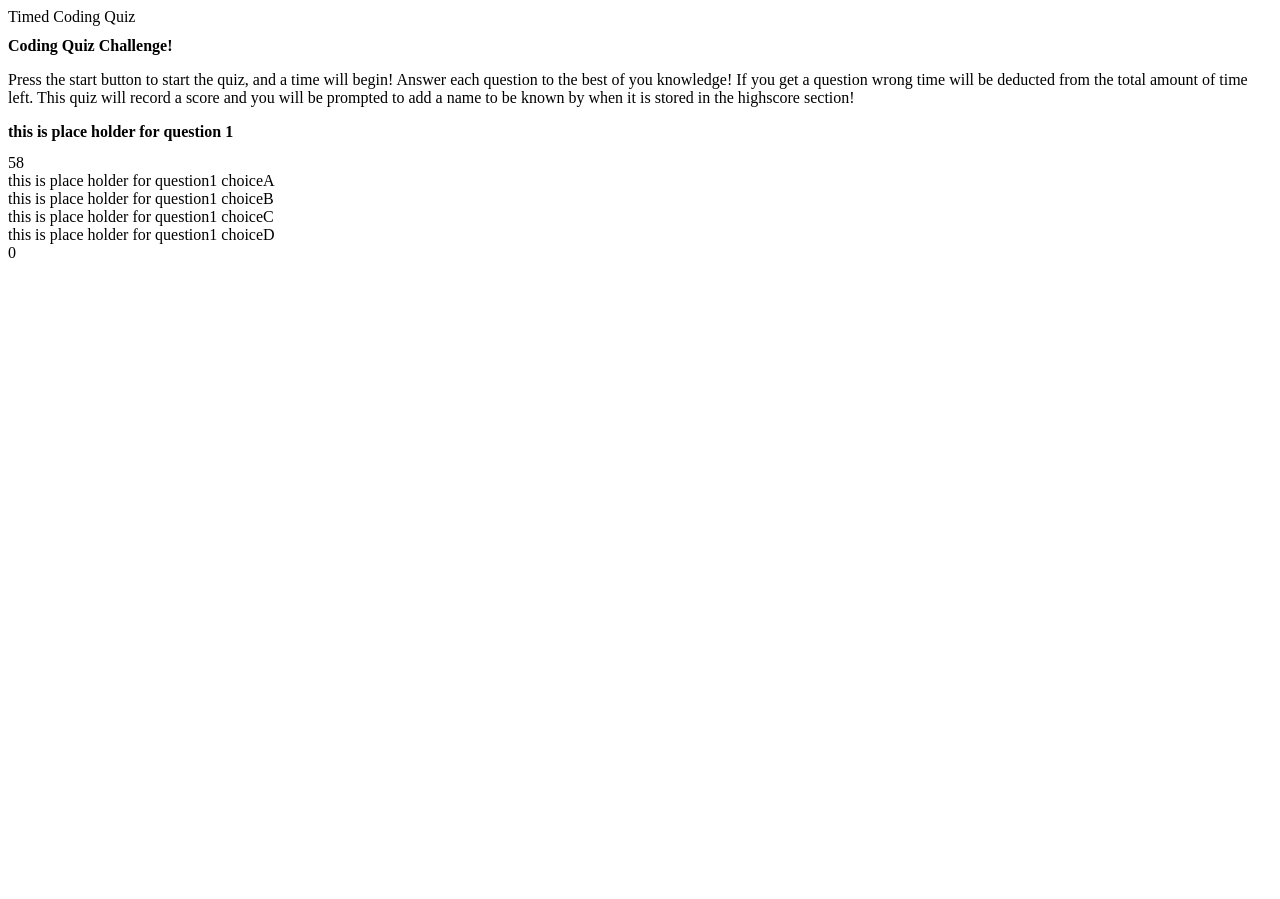
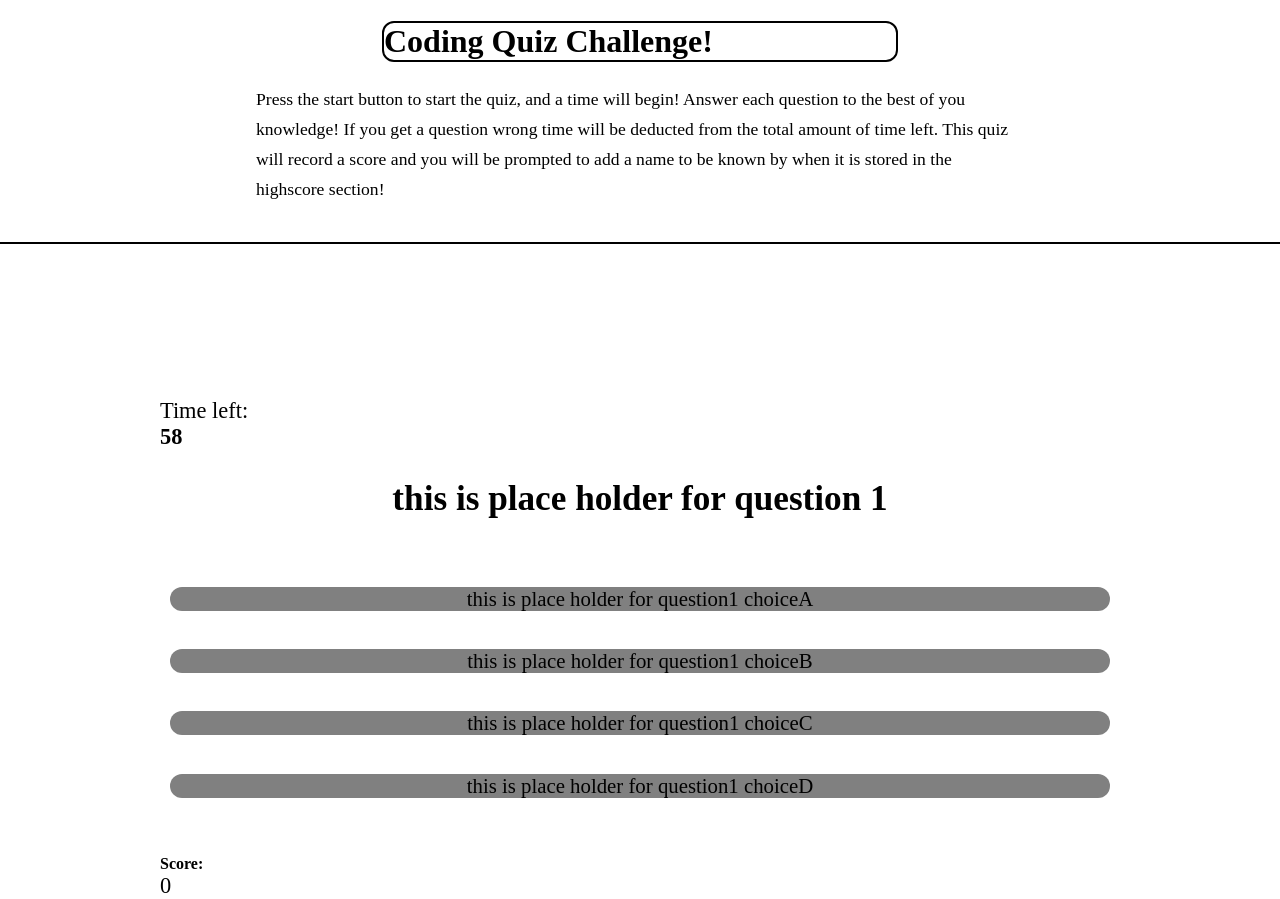
Before and after one commit to ttieman/timed-quiz, a plain HTML site: page index.html in a window 1280 px wide. Both pictures are taken after a click on the button "Start". Before the commit the page ends 800 px from the top, so only its background shows below. Drawn offline with Linux system fonts and the light colour scheme.

Commit message:
updated css

```diff
--- a/assets/script.js
+++ b/assets/script.js
@@ -4,13 +4,14 @@ var start = document.getElementById("start");
 var quiz = document.getElementById("quiz");
 var question = document.getElementById("question");
 var timer = document.getElementById("timer");
-var score = document.getElementById("score");
+var scores = document.getElementById("score");
 var highscores = document.getElementById("scoreboard");
-var restart= document.getElementById("restart");
+var restart = document.getElementById("restart");
 var submitForm = document.getElementById("submissionArea");
 var finalScore = document.getElementById("endScore");
 var scorelist = document.getElementById('scoreList');
 var user = document.getElementById('initials');
+var previousScores = document.getElementById("previous-scores");
 // selecting all the answer choices
 var choiceA = document.getElementById("A");
 var choiceB = document.getElementById("B");
@@ -18,19 +19,15 @@ var choiceC = document.getElementById("C");
 var choiceD = document.getElementById("D");
 
 
-
-
-
-
-var quizTime = 60;
-let timeOut= 0;
+var quizTime = 60;          // variables initialized to be used in later functions
+let timeOut = 0;
 let countDown;
 var scoreCount = 0;
 var endGameScore;
 
 var question1 = {
     question: "this is place holder for question 1",
-    choiceA: "this is place holder for question1 choiceA",
+    choiceA: "this is place holder for question1 choiceA",   //first question object
     choiceB: "this is place holder for question1 choiceB",
     choiceC: "this is place holder for question1 choiceC",
     choiceD: "this is place holder for question1 choiceD",
@@ -39,7 +36,7 @@ var question1 = {
 var question2 = {
     question: "this is place holder for question 2",
     choiceA: "this is place holder for question2 choiceA",
-    choiceB: "this is place holder for question2 choiceB",
+    choiceB: "this is place holder for question2 choiceB",      // second question object
     choiceC: "this is place holder for question2 choiceC",
     choiceD: "this is place holder for question2 choiceD",
     correct: "A"
@@ -47,7 +44,7 @@ var question2 = {
 }
 var question3 = {
     question: "this is place holder for question 3",
-    choiceA: "this is place holder for question3 choiceA",
+    choiceA: "this is place holder for question3 choiceA",  // third question object
     choiceB: "this is place holder for question3 choiceB",
     choiceC: "this is place holder for question3 choiceC",
     choiceD: "this is place holder for question3 choiceD",
@@ -56,22 +53,22 @@ var question3 = {
 var question4 = {
     question: "this is place holder for question 4",
     choiceA: "this is place holder for question4 choiceA",
-    choiceB: "this is place holder for question4 choiceB",
+    choiceB: "this is place holder for question4 choiceB",      //4 question object
     choiceC: "this is place holder for question4 choiceC",
     choiceD: "this is place holder for question4 choiceD",
     correct: "A"
 }
 const A = "A";
-const B = "B";
+const B = "B";      // initialize the answer check with constants equivalent to the answer clicked
 const C = "C";
 const D = "D";
 
-let questions = [question1,question2,question3,question4];
+let questions = [question1, question2, question3, question4];   // puts the questions in an array to be iterated over
+var endGameScore;    // initialize the end game score
+let lastQuestion = questions.length - 1; // keeps track of the previous question answered
+let runningQuestionIndex = 0;  // the question that is currently displayed
 
-let lastQuestion = questions.length - 1;
-let runningQuestionIndex = 0;
-
-function renderQuestion(){
+function renderQuestion() {                // renders the question to the screen
     let q = questions[runningQuestionIndex];
     question.innerHTML = "<h2>" + q.question + "</h2>";
     choiceA.innerHTML = q.choiceA;
@@ -79,117 +76,125 @@ function renderQuestion(){
     choiceC.innerHTML = q.choiceC;
     choiceD.innerHTML = q.choiceD;
 }
-function timePenalty(){
+function timePenalty() {   // removes time if question is answered wrong
     quizTime -= 5;
 }
 
-function addScore(){
+function addScore() {               // adds score to your current score count if answered correct
     scoreCount += 10 * quizTime;
-    score.innerHTML = scoreCount;
+    scores.innerHTML = scoreCount;
 }
 
-function timerRender(){
+function timerRender() {         //renders a countdown timer and ends the game if you run out of time
 
-    if (timeOut <= quizTime){
+    if (timeOut <= quizTime) {
         timer.innerHTML = quizTime;
         quizTime--;
-    }else{
+    } else {
         endQuiz();
         quizTime = 0;
-        if(runningQuestionIndex < lastQuestion){
+        if (runningQuestionIndex < lastQuestion) {
             runningQuestionIndex++;
             renderQuestion();
-        }else {
+        } else {
             clearInterval(countDown);
             renderScoreBoard();
         }
     }
 }
-function checkAnswer(answer){
-    if(answer == questions[runningQuestionIndex].correct){
+function checkAnswer(answer) { // checks if answers are correct or not
+    if (answer == questions[runningQuestionIndex].correct) {
         answerIsCorrect();
-    }else{
+    } else {
         answerIsWrong();
     }
-    if (runningQuestionIndex < lastQuestion){
+    if (runningQuestionIndex < lastQuestion) {
         runningQuestionIndex++;
         renderQuestion();
-    }else{
+    } else {
         endQuiz();
     }
 }
-function answerIsCorrect(){
+function answerIsCorrect() {  // adds score on correct answer
     addScore();
 }
-function answerIsWrong(){
+function answerIsWrong() {  // takes time away if the answer is wrong
     timePenalty();
 }
-function startQuiz(){
+function startQuiz() {     // starts the quiz and calls functions to
     start.style.display = "none";
     renderQuestion();
     quiz.style.display = "block";
-    countDown = setInterval(timerRender,1000);
+    countDown = setInterval(timerRender, 1000);
     timerRender();
 }
 
-function endQuiz(){
+
+function endQuiz() {            // ends the quiz and renders the scoreboard to the screen
     clearInterval(countDown);
     quiz.style.display = "none";
-    endGameScore = score;
+    endGameScore = scores;
     renderScoreBoard();
+    submitForm.style.display = 'block';
+    scores.style.display = 'block';
+    console.log(scores.style);
 }
 
-function renderScoreBoard(){
+function renderScoreBoard() {         // handles rendering the score board and end score at the end of the game
     highscores.style.display = "block";
     restart.style.display = "block";
     finalScore.appendChild(endGameScore);
 }
-function restartQuiz(){
- score = 0;
+function restartQuiz() {            // restarts the quiz and score values allowing the game to be replayable without refresh of page
     quizTime = 60;
     runningQuestionIndex = 0;
- endGameScore = 0;
- countDown = setInterval(timerRender,1000);
+    scoreCount = 0;
+    endGameScore.innerHTML = scoreCount;
+    countDown = setInterval(timerRender, 1000);
     renderQuestion();
     timerRender();
     highscores.style.display = "none";
- restart.style.display="none";
- quiz.style.display="block";
+    restart.style.display = "none";
+    quiz.style.display = "block";
+    quiz.appendChild(scores);
+    scorelist.innerHTML = "";
+    previousScores.style.display = "none;"
 }
-const MAXuserscores = 5;
-const userscores = JSON.parse(localStorage.getItem('userscores')) || [];
-function saveData(){
+
+const userscores = JSON.parse(localStorage.getItem('userscores')) || [];  // pulls the userscores from local storage
+function saveData() {   // saves the scores to local storage in an array to be retrieved later
     const userscore = {
         name: user.value,
         score: finalScore.textContent
     };
     userscores.push(userscore);
     userscores.sort((A, B) => B.userscore - A.userscore).slice(5);
-   localStorage.setItem("userscores" , JSON.stringify(userscores));
+    localStorage.setItem("userscores", JSON.stringify(userscores));
 }
 
-function renderScore() {
+function renderScore() {   // renders the top 5 high scores from storage
 
     var scoreItem = JSON.parse(localStorage.getItem("userscores"));
 
-    scoreItem.sort(function(a,b) {
+    scoreItem.sort(function (a, b) {
         return b.score - a.score;
     });
-    scoreItem = scoreItem.splice(0,5);
-  for (var i = 0; i < scoreItem.length; i++){
+    scoreItem = scoreItem.splice(0, 5);
+    for (var i = 0; i < scoreItem.length; i++) {
         var item = document.createElement("li");
         item.innerHTML = scoreItem[i].name + ' ' + scoreItem[i].score;
         scorelist.appendChild(item);
     }
 }
 
-function formSubmission(event){
+function formSubmission(event) {    // function to handle the submission form
     event.preventDefault();
-    submitForm.style.display="none";
+    submitForm.style.display = "none";
     saveData();
     renderScore();
+    previousScores.style.display = "block";
 }
 
-start.addEventListener("click" , startQuiz);
-restart.addEventListener("click" , restartQuiz);
-submitForm.addEventListener('submit',formSubmission);
+start.addEventListener("click", startQuiz);   //click handlers for the start restart and submit areas
+restart.addEventListener("click", restartQuiz);
+submitForm.addEventListener('submit', formSubmission);
--- a/assets/styles.css
+++ b/assets/styles.css
@@ -1,3 +1,124 @@
-*{
+* {
     font-size: 1rem;
 }
+
+body {
+    display: flex;
+    justify-content: center;
+    align-items: center;
+    flex-wrap: wrap;
+    margin: 0;
+    width: 100vw;
+}
+
+li{
+    font-size: 1.5rem;
+    margin-top: 2%;
+    margin-bottom: 2%;
+}
+
+.headerh1 {
+    text-align: center;
+    font-size: 2rem;
+    border: 2px solid black;
+    border-radius: 12px;
+    width: 40%;
+
+    display: flex;
+}
+
+p {
+    width: 60%;
+    margin: 0;
+    font-size: 1.1rem;
+    line-height: 30px;
+
+}
+
+header {
+    display: flex;
+    width: 100vw;
+    flex-wrap: wrap;
+    align-items: center;
+    justify-content: center;
+    border-bottom: 2px solid black;
+    padding-bottom: 3%;
+    margin-bottom: 12%;
+}
+
+h2 {
+    text-align: center;
+    font-weight: bold;
+    font-size: 2.2rem;
+    height: auto;
+
+}
+
+
+.choices {
+    display: flex;
+    justify-content: center;
+    align-items: center;
+    margin-bottom: 15px;
+    flex-wrap: wrap;
+
+}
+
+.choice {
+    text-align: center;
+    width: 100%;
+    height: 10%;
+    border-radius: 12px;
+    background-color: gray;
+    margin-left: 10px;
+    margin-right: 10px;
+    margin-top: 4%;
+    font-size: 1.3rem;
+}
+.timer-container{
+    display: inline-block;
+    width: 35%;
+}
+
+.timer-text{
+    font-size: 1.4rem;
+    width: fit-content;
+
+}
+.timer{
+    font-size: 1.4rem;
+    width: fit-content;
+    font-weight: bold;
+}
+
+#quiz {
+    width: 75%;
+    height: 40%;
+    display: flex;
+    justify-content: center;
+    align-items: center;
+}
+.score{
+    font-size: 1.4rem;
+
+}
+.quizscore-counter{
+    font-weight: bold;
+
+}
+.quiz-score-grouping{
+    margin-top: 6%;
+}
+.your-score{
+    text-align: center;
+    font-size: 2rem;
+    font-weight: bold;
+}
+.submission-grouping{
+    display: flex;
+    justify-content: center;
+    align-items: center;
+}
+.restart-button{
+    margin-left: 4%;
+}
--- a/index.html
+++ b/index.html
@@ -1,47 +1,63 @@
 <!DOCTYPE html>
 <html>
+
 <head>
+    <meta charset="utf-8">
+    <meta name="viewport" content="width=device-width, initial-scale=1">
     <link rel="stylesheet" href="assets\styles.css">
-        <titel>Timed Coding Quiz</titel>
+    <title>Timed Coding Quiz</title>
 </head>
 
 <body>
-        <h1>Coding Quiz Challenge!</h1>
+    <header>
+        <h1 class="headerh1">Coding Quiz Challenge!</h1>
         <p>Press the start button to start the quiz, and a time will begin! Answer each
             question to the best of you knowledge! If you get a question wrong time will
             be deducted from the total amount of time left. This quiz will record a score
             and you will be prompted to add a name to be known by when it is stored in the
             highscore section!
         </p>
-        <button id="start" >Start</button>
+    </header>
+    <button id="start">Start</button>
     <div id="quiz" style="display: none;">
-        <div id="question"></div>
-        <div id="timer"></div>
+        <div class="timer-container">
+            <div class="timer-text">Time left:</div>
+            <div class="timer"id="timer"></div>
+        </div>
+        <div class="question" id="question"></div>
         <div class="choices">
             <div class="choice" id="A" onclick="checkAnswer(A)"></div>
             <div class="choice" id="B" onclick="checkAnswer(B)"></div>
             <div class="choice" id="C" onclick="checkAnswer(C)"></div>
             <div class="choice" id="D" onclick="checkAnswer(D)"></div>
         </div>
+        <div class="quiz-score-grouping">
+            <div class="quizscore-counter">Score:</div>
             <div class="score" id="score">0</div>
         </div>
+    </div>
     <div id="scoreboard" style="display: none;">
-    <h3>Your Score:</h3>
+        <h3 class="your-score">Your Score:</h3>
         <h2 id="endScore"></h2>
-    <h1>Previous Highscores</h1>
-    <ol id ="scoreList"></ol>
+        <h1 id="previous-scores" style="display:none;">Previous Highscores</h1>
+        <ol id="scoreList"></ol>
 
         <form action="" id="submissionArea">
             <h2>Enter your initials bellow to save your highscore!</h2>
+            <div class="submission-grouping">
                 <label for="initials">Initials:</label>
                 <br>
                 <input type="text" id="initials" value="">
                 <br>
                 <input type="submit" value="Submit">
+            </div>
         </form>
 
-        <button id="restart" style="display: none;">Restart</button>
+        <button id="restart" class="restart-button" style="display: none;">Restart</button>
     </div>
+
+
     <script src="assets/script.js"></script>
 </body>
+
 </html>
```
Lines whose indentation alone changed are shown as unchanged.
